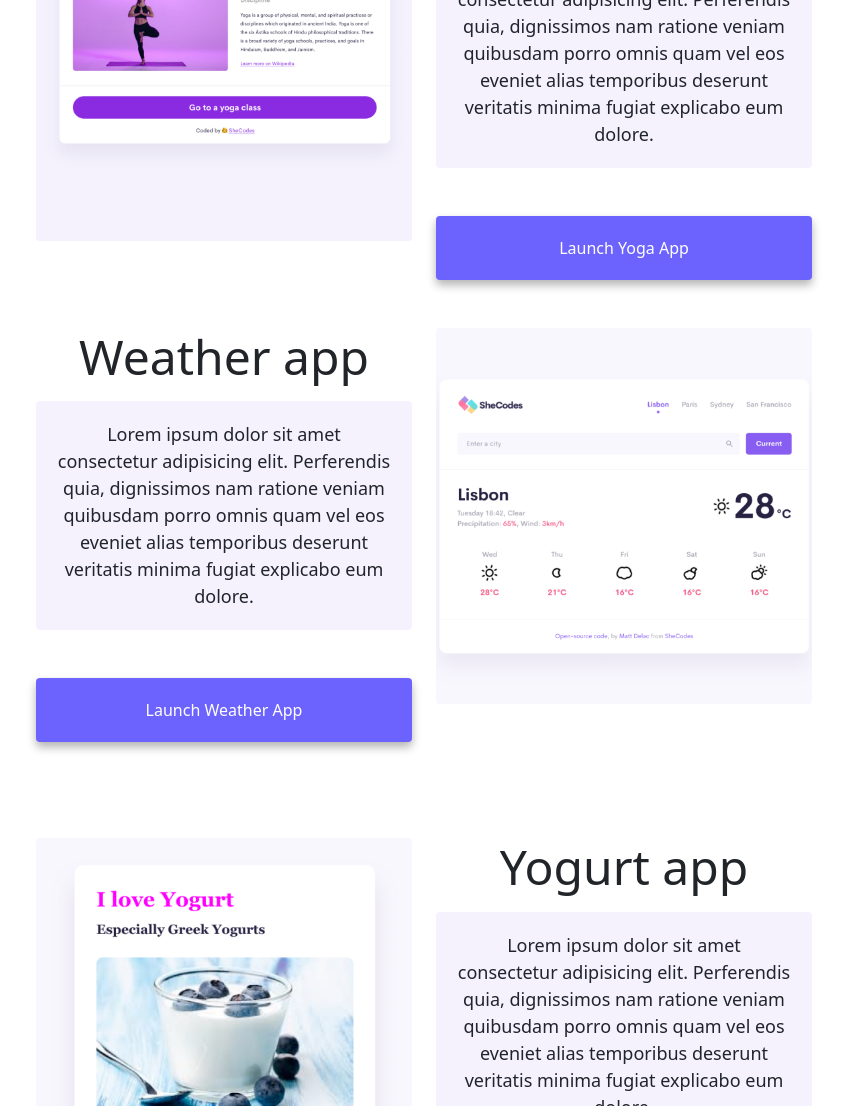
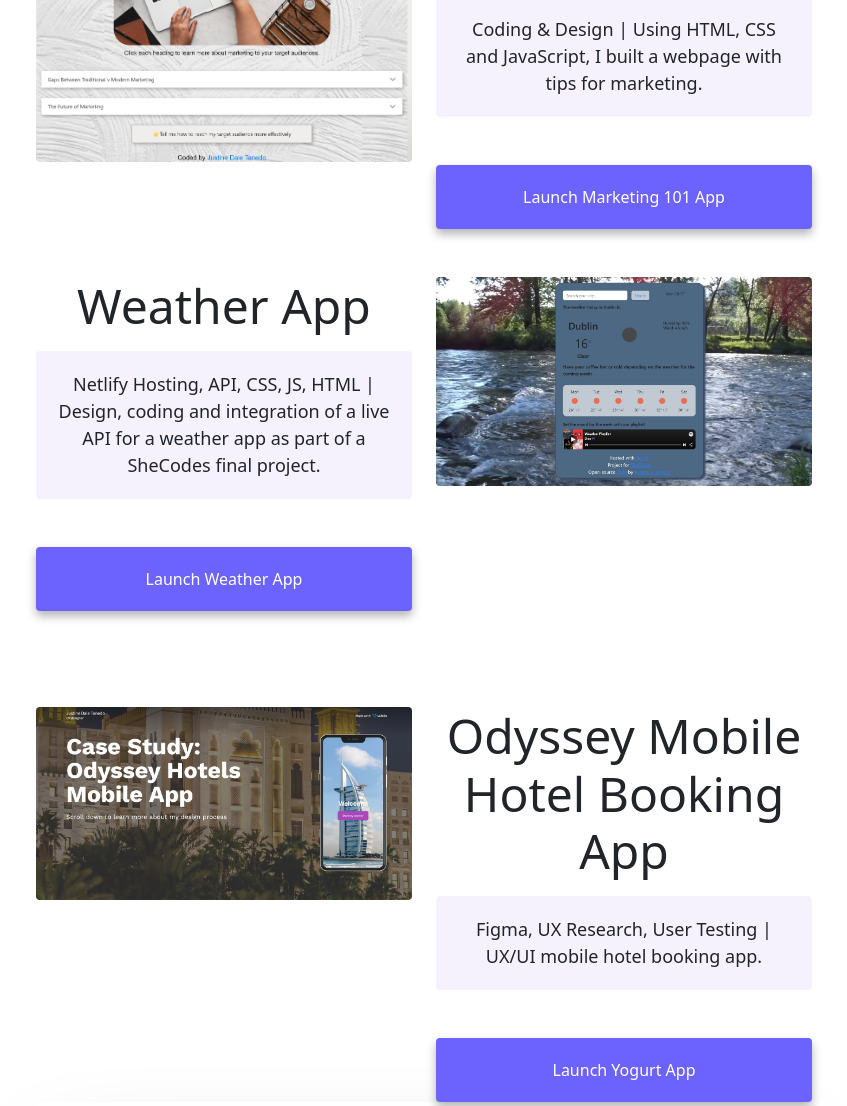
Before and after one commit to malijkab/portfolio-app, a plain HTML site: page index.html in a window 1280 px wide. Shown: the part 672-1778 px from the top of the page, without its empty margins (216-1063 px from the left). Drawn offline with nearby package versions, Linux system fonts and the light colour scheme; a web font is replaced by a local one.

Commit message:
Added project links

```diff
--- a/index.html
+++ b/index.html
@@ -83,44 +83,46 @@
       <div class="row">
         <div class="col-md-6">
           <img
-            src="images/yoga.png"
+            src="images/basicsscreenshot.jpg"
             class="img-fluid rounded d-none d-sm-block"
             alt="yoga project"
           />
         </div>
         <div class="col-md-6">
-          <h2 class="mb-3">Yoga app</h2>
+          <h2 class="mb-3">Marketing 101 App</h2>
           <p>
-            Lorem ipsum dolor sit amet consectetur adipisicing elit. Perferendis
-            quia, dignissimos nam ratione veniam quibusdam porro omnis quam vel
-            eos eveniet alias temporibus deserunt veritatis minima fugiat
-            explicabo eum dolore.
+            Coding & Design | Using HTML, CSS and JavaScript, I built a webpage
+            with tips for marketing.
           </p>
           <div class="mt-5">
-            <a href="#" class="primary-link project link" title="yoga project"
-              >Launch Yoga App</a
+            <a
+              href="https://elegant-shortbread-83f792.netlify.app/"
+              class="primary-link project link"
+              title="marketing 101 project"
+              >Launch Marketing 101 App</a
             >
           </div>
         </div>
       </div>
       <div class="row mt-5">
         <div class="col-md-6">
-          <h2 class="mb-3">Weather app</h2>
+          <h2 class="mb-3">Weather App</h2>
           <p>
-            Lorem ipsum dolor sit amet consectetur adipisicing elit. Perferendis
-            quia, dignissimos nam ratione veniam quibusdam porro omnis quam vel
-            eos eveniet alias temporibus deserunt veritatis minima fugiat
-            explicabo eum dolore.
+            Netlify Hosting, API, CSS, JS, HTML | Design, coding and integration
+            of a live API for a weather app as part of a SheCodes final project.
           </p>
           <div class="mb-5 mt-5">
-            <a href="#" class="primary-link project-link" title="Weather App"
+            <a
+              href="https://app.netlify.com/sites/incomparable-cannoli-479966/overview"
+              class="primary-link project-link"
+              title="Weather App"
               >Launch Weather App</a
             >
           </div>
         </div>
         <div class="col-md-6">
           <img
-            src="images/weather.png"
+            src="images/plusscreenshot.jpg"
             class="img-fluid rounded d-none d-sm-block"
             alt="weather project"
           />
@@ -129,21 +131,21 @@
       <div class="row mt-5">
         <div class="col-md-6">
           <img
-            src="images/yogurt.png"
+            src="images/uxprojectscreenshot.jpg"
             class="img-fluid rounded d-none d-sm-block"
             alt="yogurt project"
           />
         </div>
         <div class="col-md-6">
-          <h2 class="mb-3">Yogurt app</h2>
+          <h2 class="mb-3">Odyssey Mobile Hotel Booking App</h2>
           <p>
-            Lorem ipsum dolor sit amet consectetur adipisicing elit. Perferendis
-            quia, dignissimos nam ratione veniam quibusdam porro omnis quam vel
-            eos eveniet alias temporibus deserunt veritatis minima fugiat
-            explicabo eum dolore.
+            Figma, UX Research, User Testing | UX/UI mobile hotel booking app.
           </p>
           <div class="mt-5">
-            <a href="#" class="primary-link project-link" title="Yogurt App"
+            <a
+              href="https://uxfol.io/p/d1f1b32b/03208677"
+              class="primary-link project-link"
+              title="Yogurt App"
               >Launch Yogurt App</a
             >
           </div>
```
Also changed, not shown: about.html (+24 -10 lines), images/basicsscreenshot.jpg (added), images/healthyfood.jpg (added), images/mentalhealth.jpg (added), images/plusscreenshot.jpg (added), images/uxprojectscreenshot.jpg (added), images/weather.png (deleted), images/yoga.png (deleted), images/yogurt.png (deleted), 1 other file.
